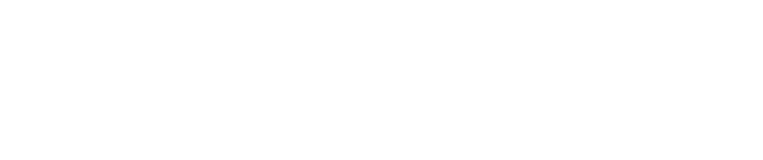
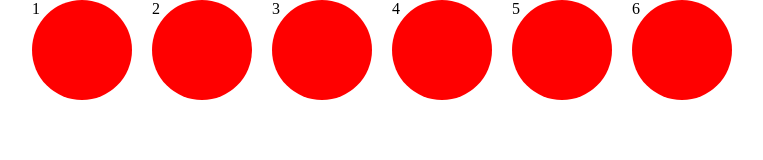
Before and after one commit to sodryk13/firstproject, a plain HTML site: page index.html in a window 1280 px wide. Shown: the whole page, without its empty margins (258-1021 px from the left). Drawn offline with Linux system fonts and the light colour scheme.

Commit message:
1 задача

```diff
--- a/index.html
+++ b/index.html
@@ -9,16 +9,13 @@
     <title>Document</title>
 </head>
 <body>
-<div class="wrapper">
-    <div class="box-parent">
-        <div class="box-child box">
-
-        </div>
-        <div class="box-child box">
-
-        </div>
-    </div>
-
+<div class="container">
+    <div class="box">1</div>
+    <div class="box">2</div>
+    <div class="box">3</div>
+    <div class="box">4</div>
+    <div class="box">5</div>
+    <div class="box">6</div>
 </div>
 </body>
 </html>
--- a/style.css
+++ b/style.css
@@ -6,4 +6,12 @@
 
 .box {
     background-color: red;
+    width: 100px;
+    height: 100px;
+    border-radius: 100%;
 }
+.container {
+    display: flex;
+    gap: 20px;
+    justify-content: center;
+}
```
